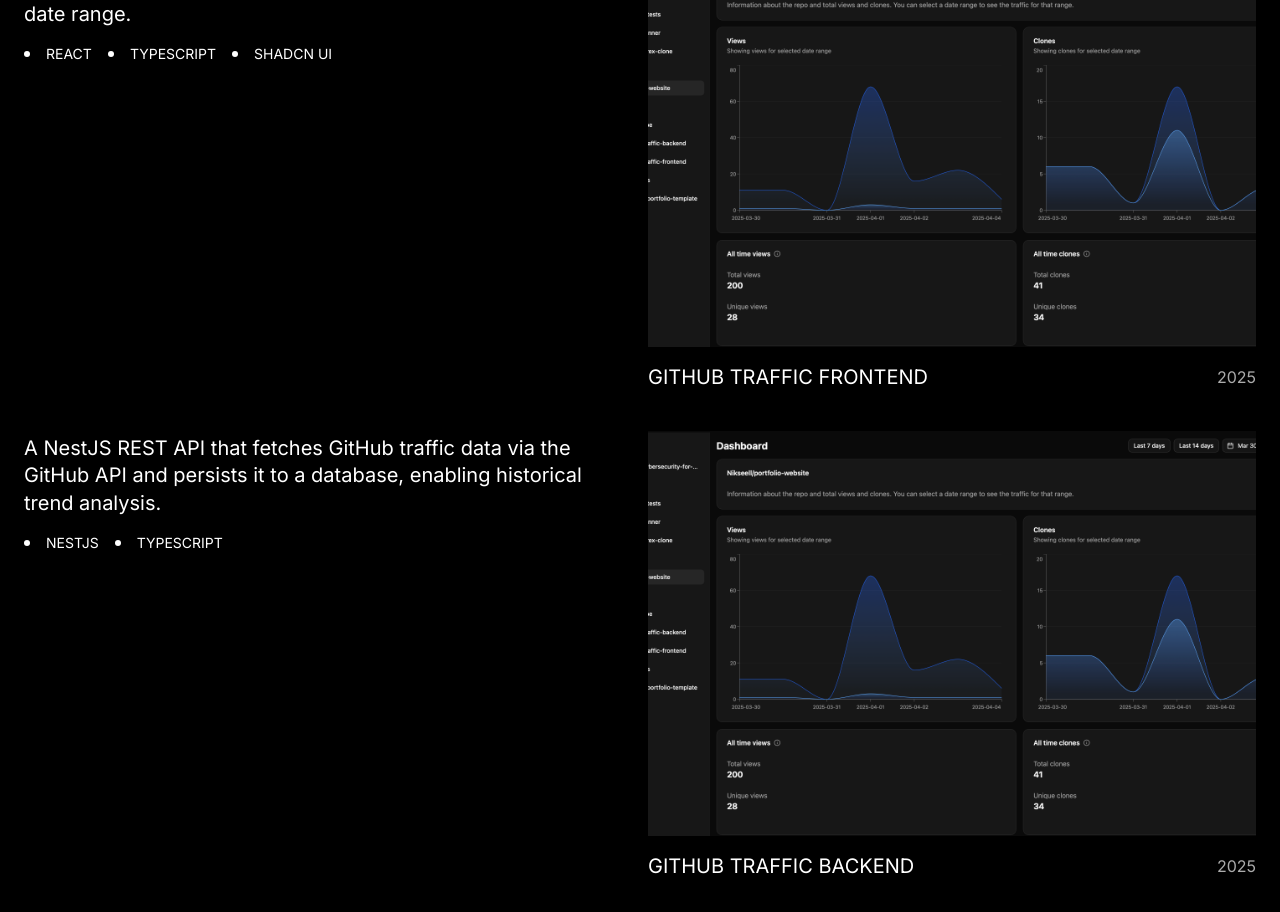
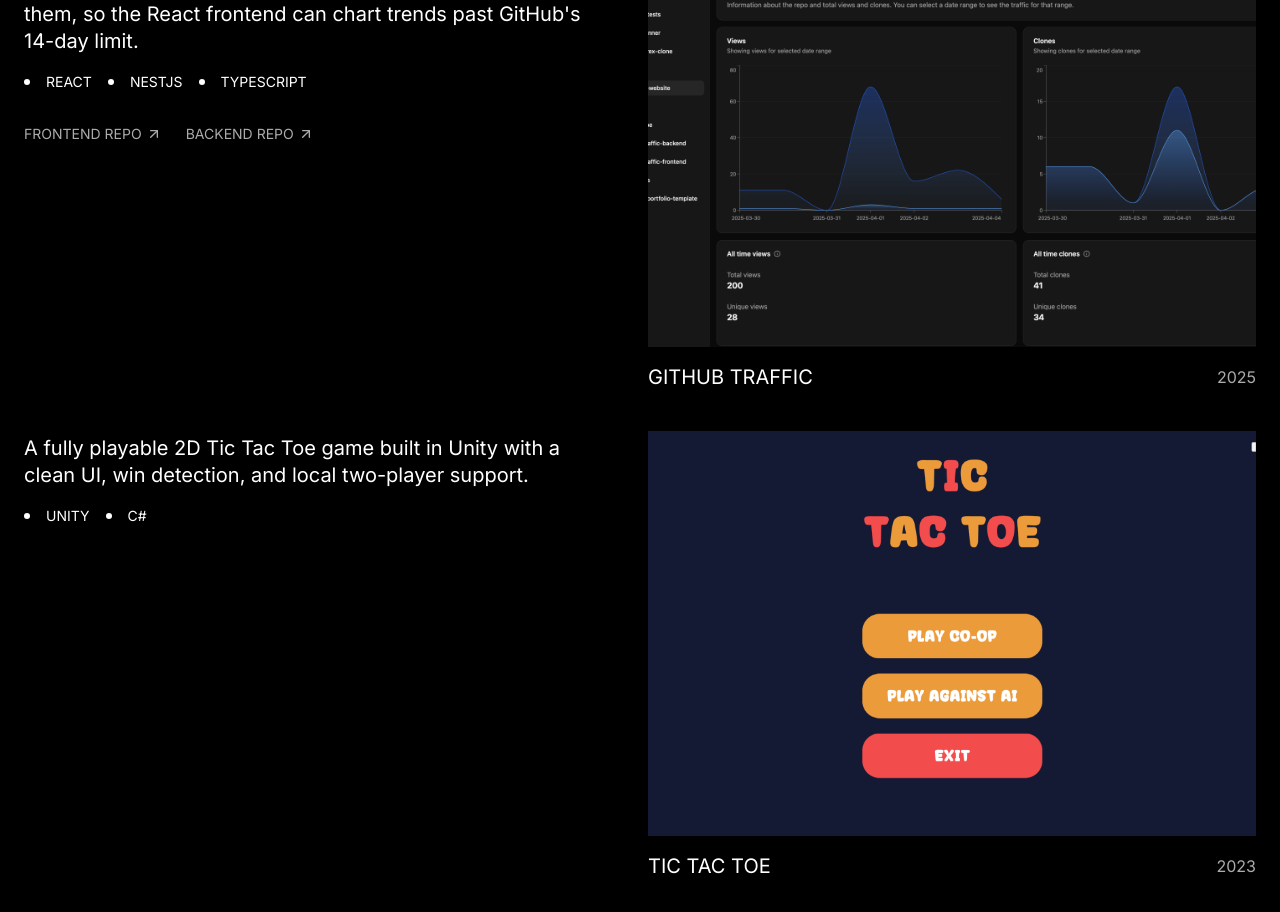
Before and after one commit to Nikseell/portfolio, a React (Vite) app: page / in a window 1280 px wide. Shown: the part 3045-3957 px from the top of the page. Built offline with nearby package versions, Linux system fonts and the light colour scheme.

Commit message:
Merge GitHub Traffic into one card with repo links

```diff
--- a/src/components/WorkCard.tsx
+++ b/src/components/WorkCard.tsx
@@ -1,3 +1,4 @@
+import { ArrowUpRight } from 'lucide-react'
 import Default from '../assets/projects/github-traffic-frontend.png'
 import type { Work } from '../types/work'
 
@@ -12,11 +13,27 @@ const WorkCard = (props: Work) => {
               key={tag}
               className="flex items-center gap-4"
             >
-              <div className="w-1.5 h-1.5 rounded-full bg-white shrink-0" />
+              <div className="size-1.5 rounded-full bg-white shrink-0" />
               <p>{tag}</p>
             </div>
           ))}
         </div>
+        {props.repos && (
+          <div className="flex gap-6 uppercase text-sm">
+            {props.repos.map((repo) => (
+              <a
+                key={repo.url}
+                href={repo.url}
+                target="_blank"
+                rel="noopener noreferrer"
+                className="flex items-center gap-1 text-text-muted hover:text-white transition-colors"
+              >
+                {repo.label} repo
+                <ArrowUpRight className="size-4" />
+              </a>
+            ))}
+          </div>
+        )}
       </div>
       <div className="flex-1">
         <a
--- a/src/data/work.ts
+++ b/src/data/work.ts
@@ -25,22 +25,17 @@ export const workData: Work[] = [
     link: 'https://github.com/Nikseell/portfolio-website-template',
   },
   {
-    title: 'GitHub Traffic Frontend',
+    title: 'GitHub Traffic',
     description:
-      'A dashboard for visualizing GitHub repository traffic — views, clones, and referrers — with charts and filtering by date range.',
-    tags: ['React', 'TypeScript', 'Shadcn UI'],
+      "A full-stack dashboard for GitHub repository traffic. A NestJS API collects views, clones and referrers and stores them, so the React frontend can chart trends past GitHub's 14-day limit.",
+    tags: ['React', 'NestJS', 'TypeScript'],
     image: githubTrafficFrontendImage,
     year: '2025',
     link: 'https://github.com/nikseell/github-traffic-frontend',
-  },
-  {
-    title: 'GitHub Traffic Backend',
-    description:
-      'A NestJS REST API that fetches GitHub traffic data via the GitHub API and persists it to a database, enabling historical trend analysis.',
-    tags: ['NestJS', 'TypeScript'],
-    image: githubTrafficFrontendImage,
-    year: '2025',
-    link: 'https://github.com/nikseell/github-traffic-backend',
+    repos: [
+      { label: 'Frontend', url: 'https://github.com/nikseell/github-traffic-frontend' },
+      { label: 'Backend', url: 'https://github.com/nikseell/github-traffic-backend' },
+    ],
   },
   {
     title: 'Tic Tac Toe',
--- a/src/types/work.ts
+++ b/src/types/work.ts
@@ -5,4 +5,5 @@ export interface Work {
   image?: string
   year: string
   link?: string
+  repos?: { label: string; url: string }[]
 }
```
